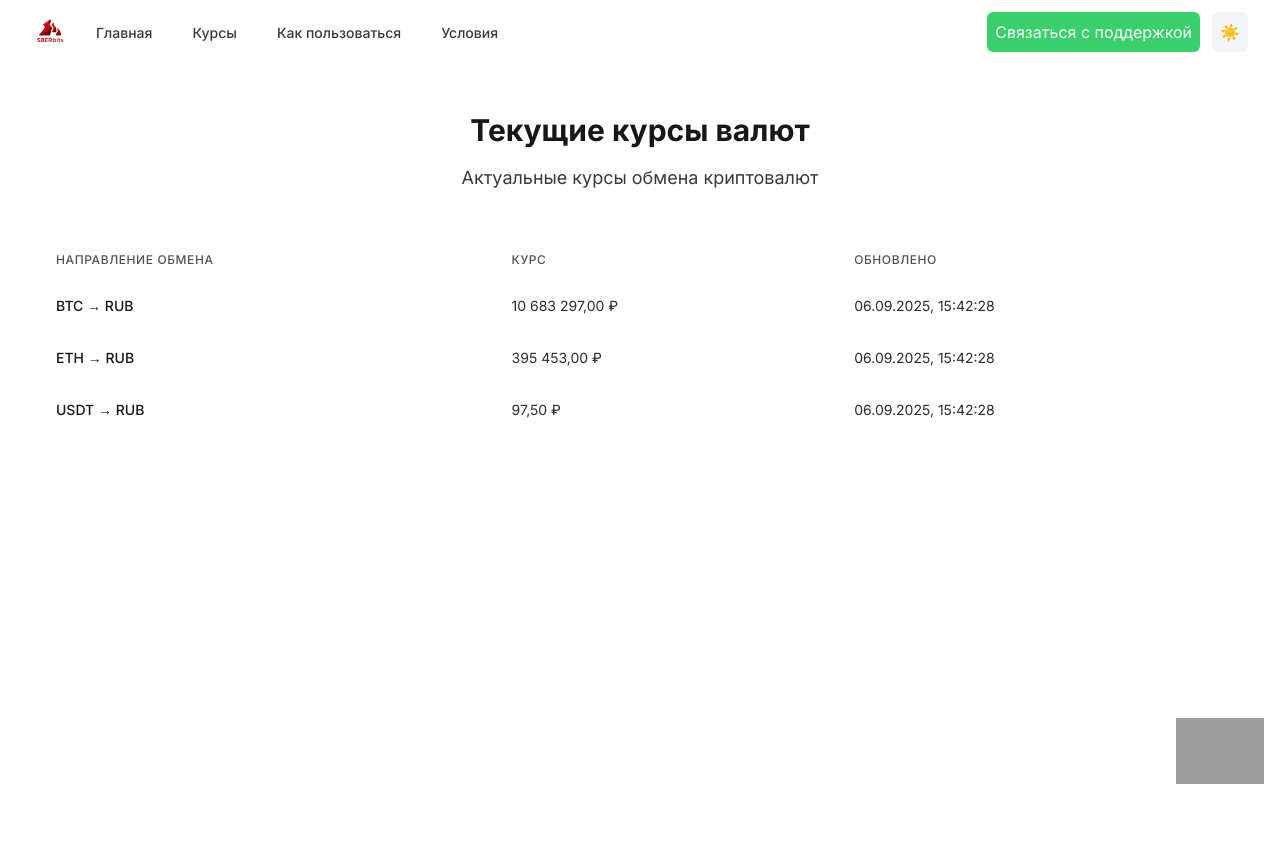
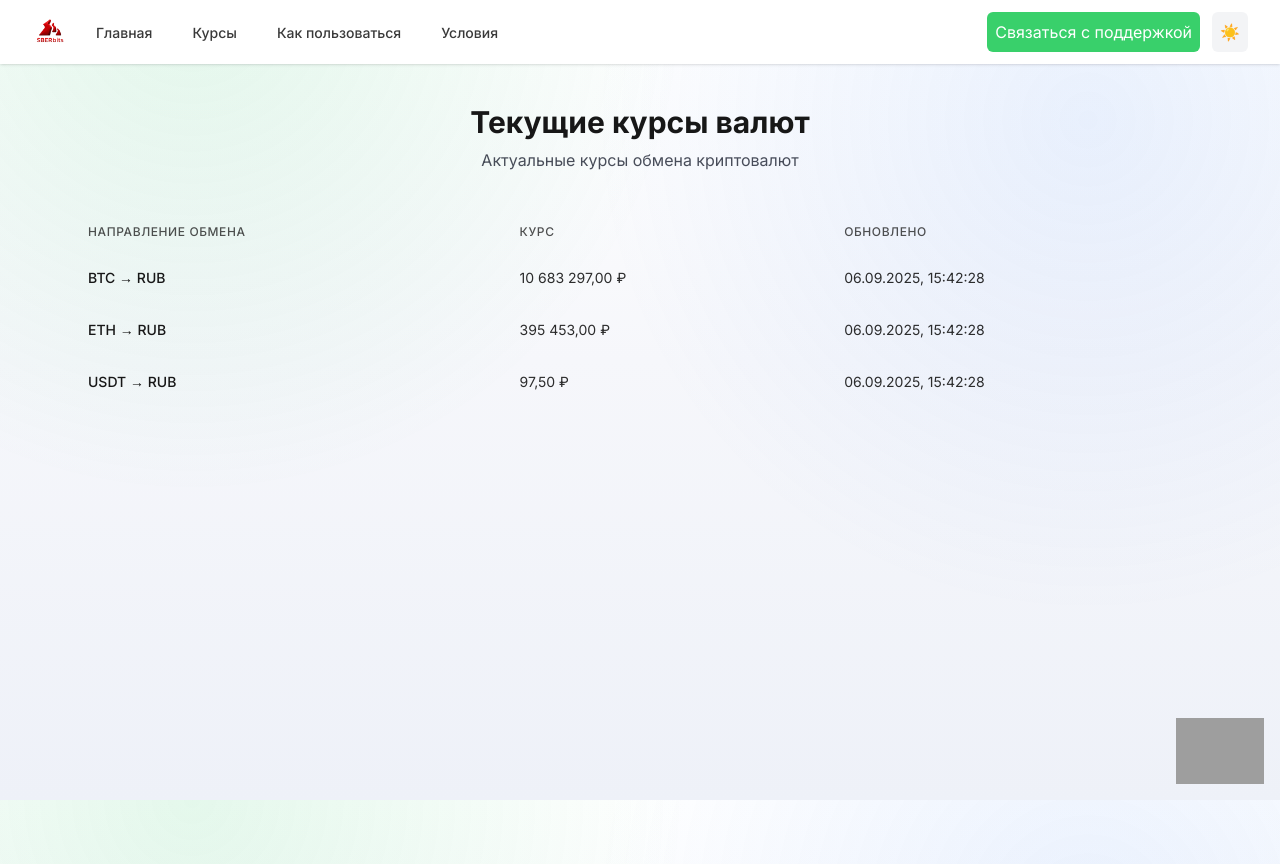
Before and after one commit to ruopp93-dot/sberbit, a Next.js app: page /rates in a window 1280 px wide. Built offline with nearby package versions, Linux system fonts and the light colour scheme; no server answers; grey boxes are pictures that could not be loaded.

Commit message:
Refactor RatesPage layout and styling

```diff
--- a/src/app/rates/page.tsx
+++ b/src/app/rates/page.tsx
@@ -2,20 +2,14 @@ import ExchangeRates from '@/components/ExchangeRates';
 
 export default function RatesPage() {
   return (
-    <main className="min-h-screen py-12" style={{ background: 'var(--background)', color: 'var(--foreground)' }}>
-      <div className="max-w-7xl mx-auto px-4 sm:px-6 lg:px-8">
-        <div className="text-center mb-12">
-          <h1 className="text-3xl font-bold mb-4" style={{ color: 'var(--foreground)' }}>
-            Текущие курсы валют
-          </h1>
-          <p className="text-lg" style={{ color: 'var(--foreground)', opacity: 0.85 }}>
-            Актуальные курсы обмена криптовалют
-          </p>
+    <main className="min-h-screen px-4 pb-16 pt-10">
+      <div className="mx-auto max-w-6xl">
+        <div className="mb-10 text-center">
+          <h1 className="text-3xl font-bold">Текущие курсы валют</h1>
+          <p className="mt-2 text-[var(--sb-muted)]">Актуальные курсы обмена криптовалют</p>
         </div>
 
-        <div className="mb-12">
-          <ExchangeRates />
-        </div>
+        <ExchangeRates />
       </div>
     </main>
   );
```
